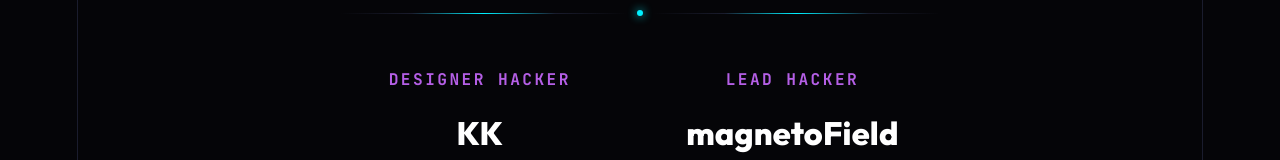
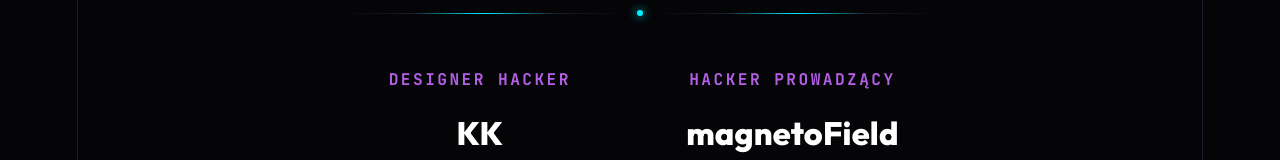
Before and after one commit to magnetoField/zuzel-silicon, a React (Vite) app: page / in a window 1280 px wide. Shown: the part 2857-3017 px from the top of the page. Built offline with nearby package versions, Linux system fonts and the light colour scheme.

Commit message:
Update Silicon.jsx

```diff
--- a/src/components/Silicon.jsx
+++ b/src/components/Silicon.jsx
@@ -32,7 +32,7 @@ export default function Silicon() {
           viewport={{ once: true }}
           transition={{ duration: 0.6, delay: 0.2 }}
         >
-          <h3>Lead Hacker</h3>
+          <h3>{t("silicon.lead")}</h3>
           <p className="name">magnetoField</p>
           <p className="alias">a.k.a Jakub Rachoń</p>
         </motion.div>
```
